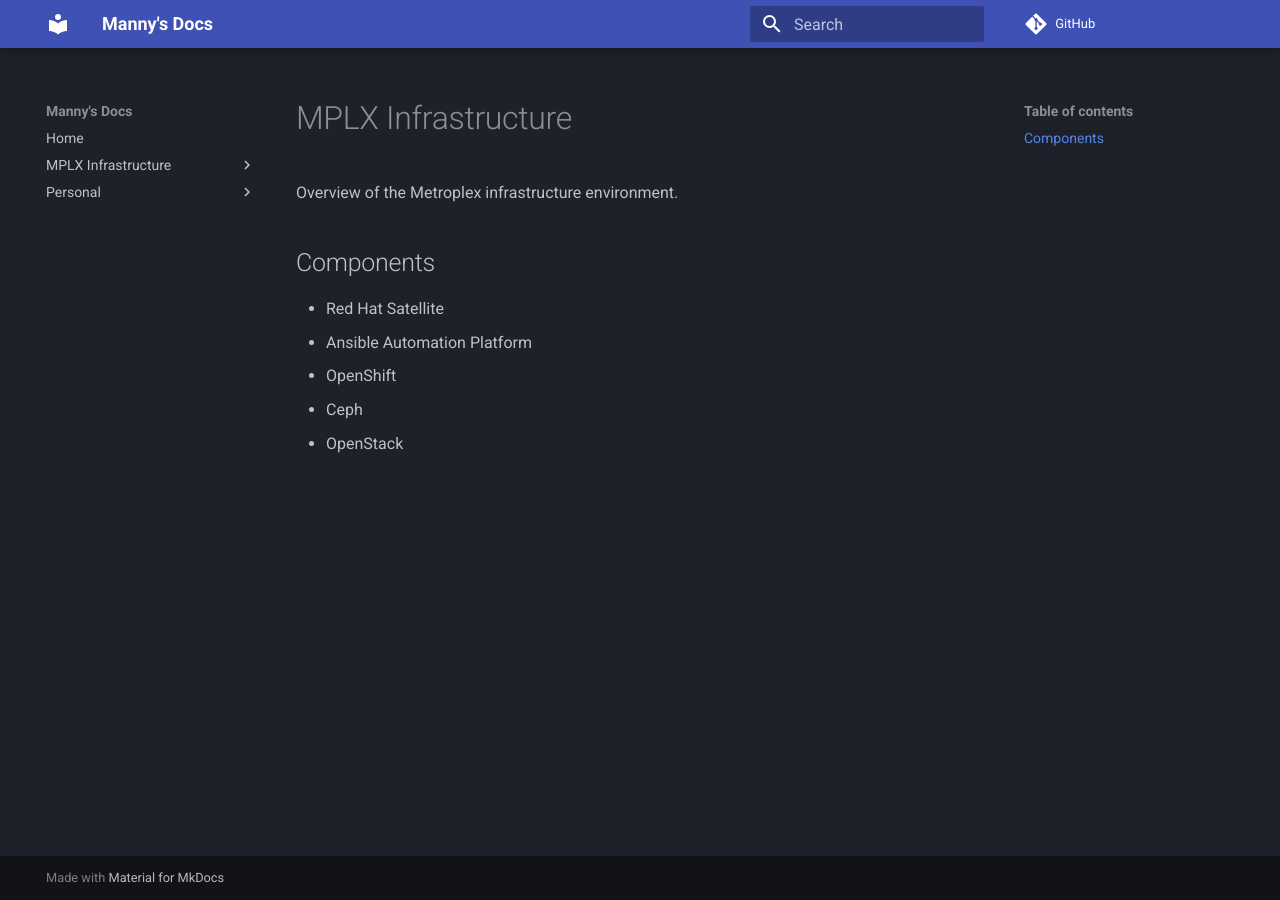
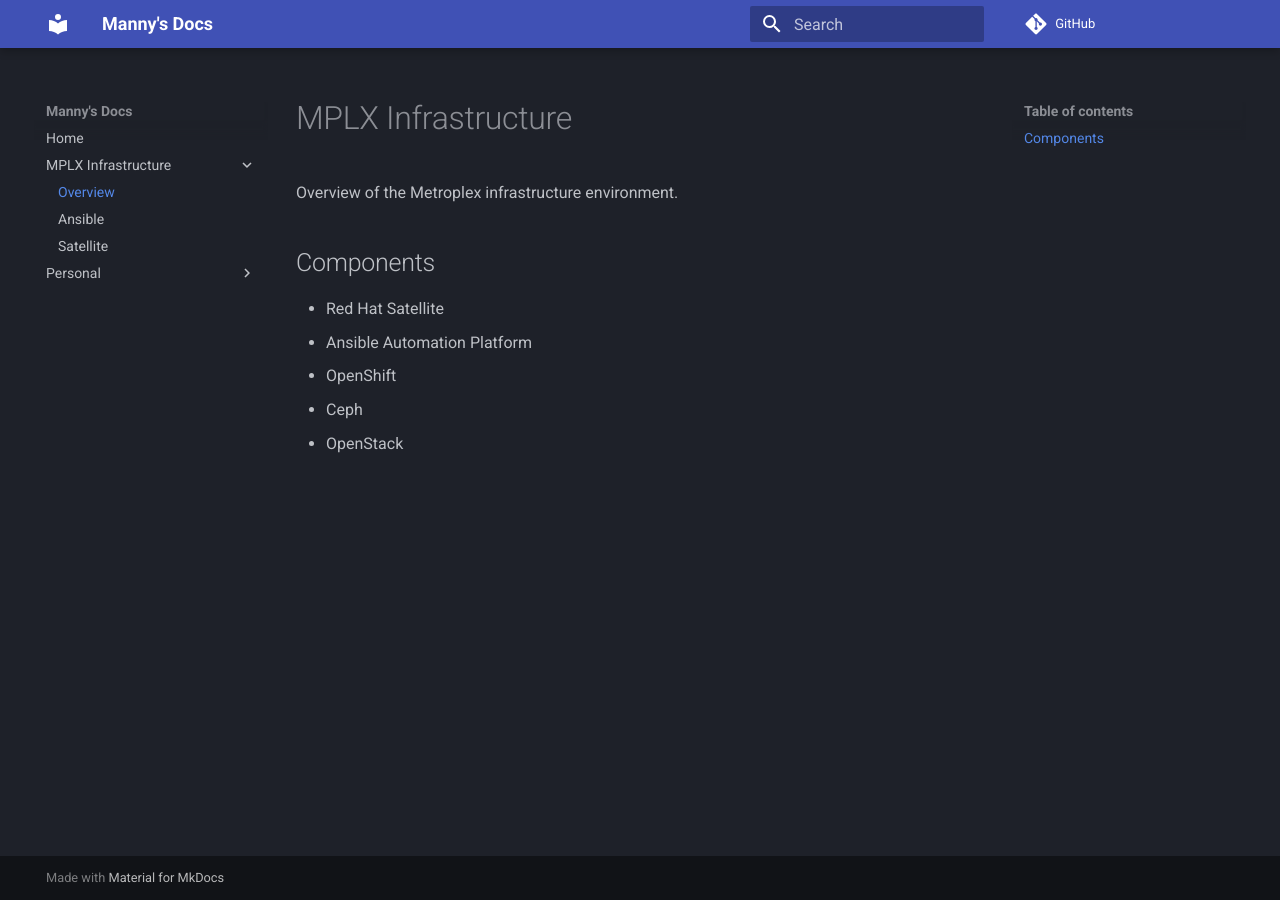
Before and after one commit to mabadirwork/mdocs, an MkDocs documentation site: the page built from docs/MPLX/overview.md, in a window 1280 px wide. Built offline with MkDocs 1.6.1 and Material for MkDocs 9.7.7, drawn with Linux system fonts in a browser that asks for light colours; comment, search, counter and statistics services are not loaded.

Commit message:
changing nav issues

```diff
--- a/mkdocs.yml
+++ b/mkdocs.yml
@@ -13,10 +13,10 @@
 nav:
   - Home: index.md
   - MPLX Infrastructure:
-      - Overview: mplx/overview.md
-      - Ansible: mplx/ansible.md
-      - Satellite: mplx/satellite.md
+      - Overview: MPLX/overview.md
+      - Ansible: MPLX/ansible.md
+      - Satellite: MPLX/satellite.md
   - Personal:
-      - Career: personal/career.md
-      - Setup: personal/setup.md
-      - Investing: personal/tools.md
+      - Career: Personal/career.md
+      - Setup: Personal/setup.md
+      - Investing: Personal/tools.md
```
